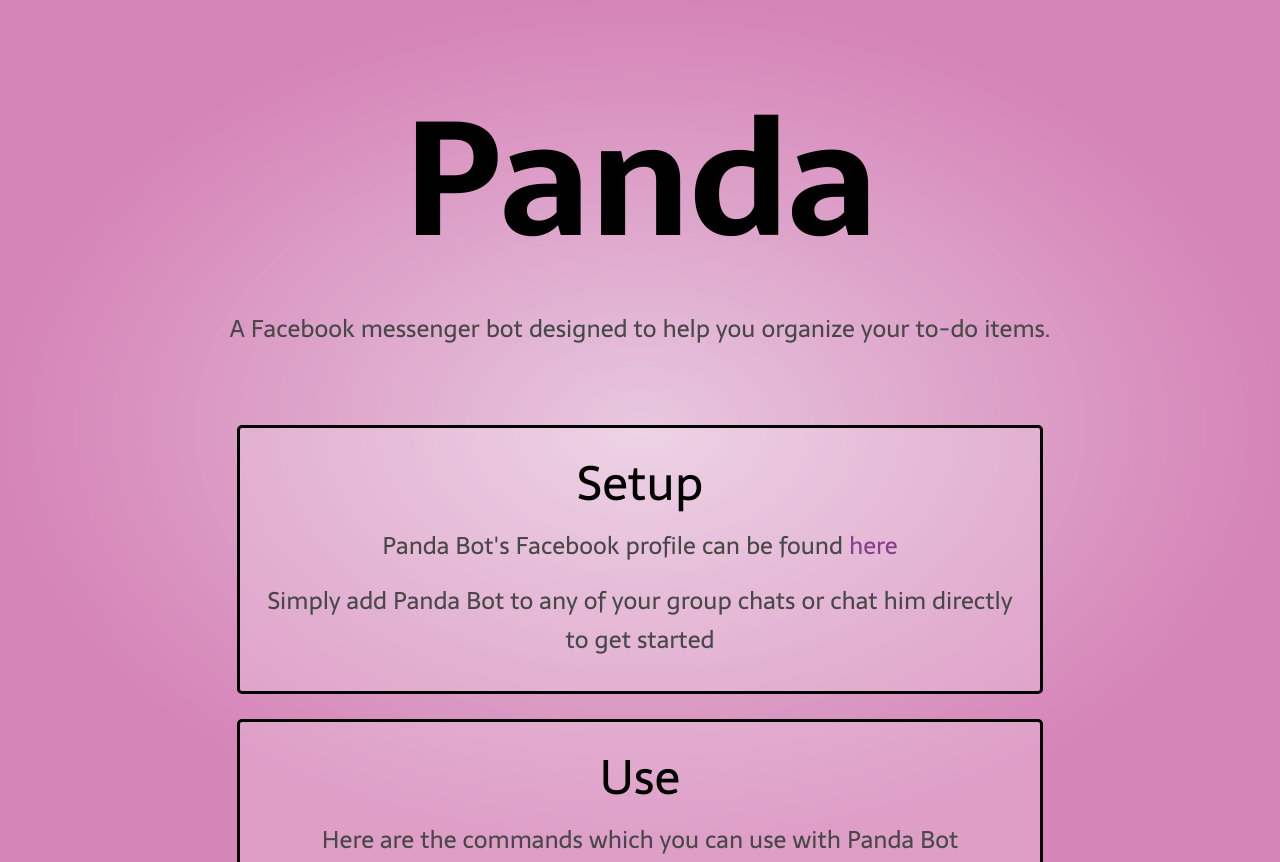
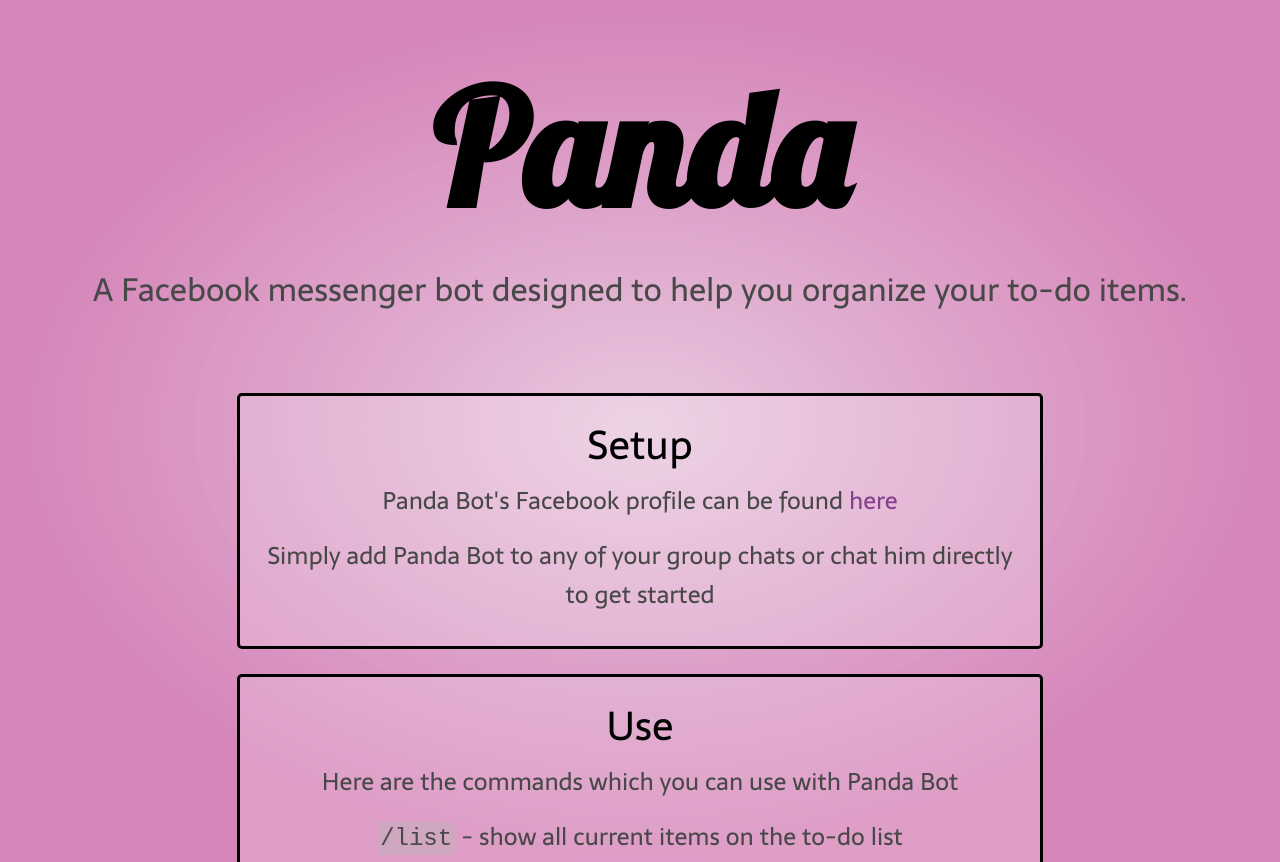
Before and after one commit to trev4ev/PandaBot, a website: page index.html in a window 1280 px wide. Shown: the top 862 px of the page. Drawn offline with Linux system fonts and the light colour scheme.

Commit message:
change title font

```diff
--- a/index.html
+++ b/index.html
@@ -3,7 +3,8 @@
     <head>
         <title>Panda</title>
         <link href = "main.css" type = "text/css" rel = "stylesheet">
-        <link href='https://fonts.googleapis.com/css?family=Sarala:400,700' rel='stylesheet' type='text/css'>
+        <link href='https://fonts.googleapis.com/css?family=Sarala:400' rel='stylesheet' type='text/css'>
+        <link href='https://fonts.googleapis.com/css?family=Lobster' rel='stylesheet' type='text/css'>
     </head>
     <body>
         <div id = section>
--- a/main.css
+++ b/main.css
@@ -11,14 +11,15 @@
 
 h1 {
     font-size: 20vh;
-    font-family: 'Sarala', sans-serif;
-    font-weight: 700;
+    font-family: 'Lobster', sans-serif;
     margin: 0;
     margin-top: 5vh;
+    margin-bottom: 2vh;
 }
 
 h2 {
     font-family: 'Sarala', sans-serif;
+    font-size: 4vh;
     font-weight: 400;
     color: rgb(72, 72, 72);
     margin: 0;
@@ -26,7 +27,7 @@
 }
 
 h3 {
-    font-size: 6vh;
+    font-size: 5vh;
     font-family: 'Sarala', sans-serif;
     font-weight: 400;
     margin: 0;
```
